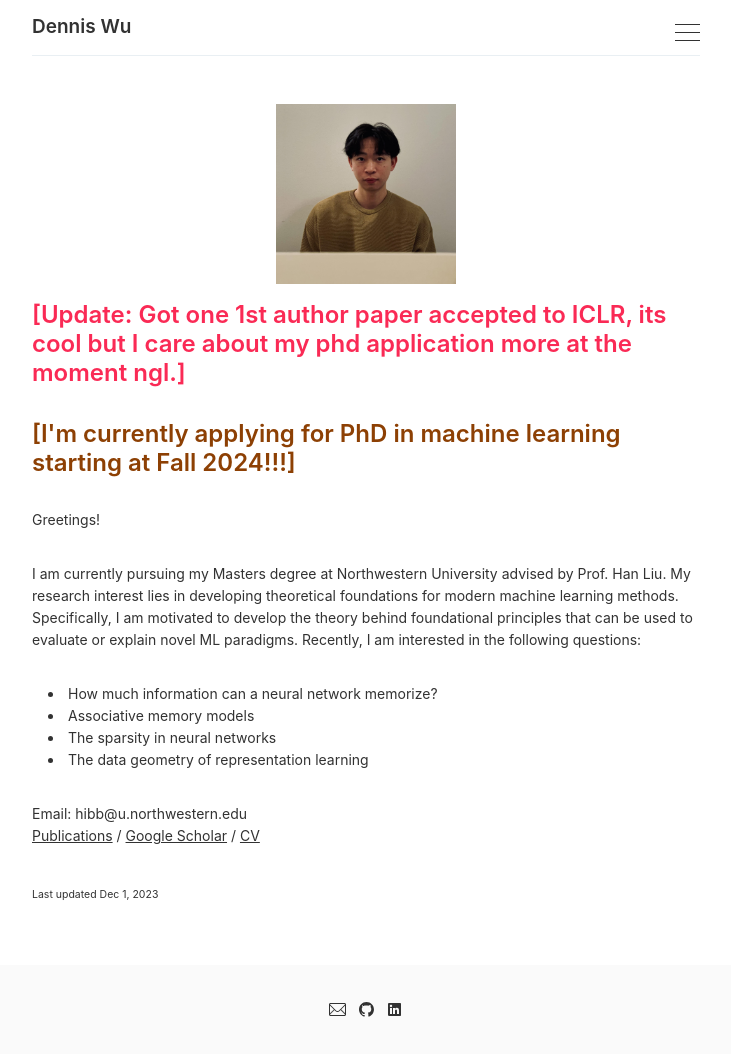
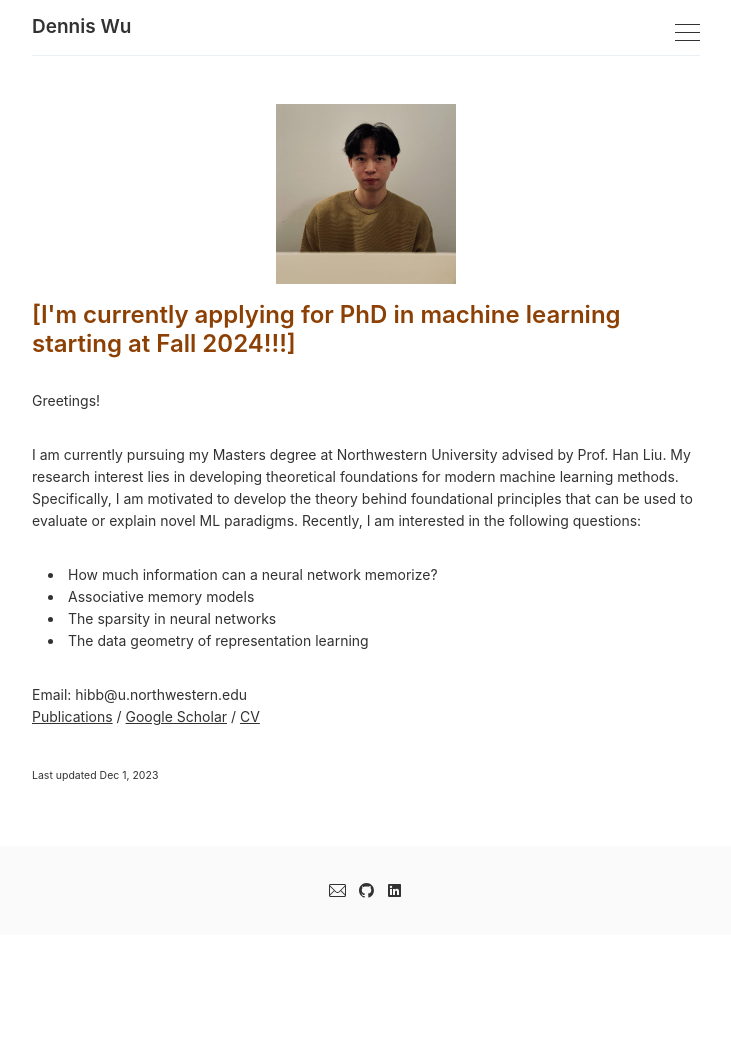
Before and after one commit to Hibb-bb/Hibb-bb.github.io, a Jekyll site: the page built from _pages/about.md, in a window 1280 px wide. Shown: the whole page, without its empty margins (274-1005 px from the left). Built offline with Jekyll 4.4.1, drawn with Linux system fonts in a browser that asks for light colours; after the commit the page ends 935 px from its top, so only the background shows below that.

Commit message:
Update about.md

```diff
--- a/_pages/about.md
+++ b/_pages/about.md
@@ -4,8 +4,6 @@ navigation: About
 title: " "
 image: '/images/dennis.JPG'
 ---
-
-<h3> <span style="color:#FA2A55">[Update: Got one 1st author paper accepted to ICLR, its cool but I care about my phd application more at the moment ngl.]</span></h3>
 
 <h3> <span style="color:#8D4004">[I'm currently applying for PhD in machine learning starting at Fall 2024!!!]</span></h3>
 Greetings!
@@ -22,7 +20,6 @@ Recently, I am interested in the following questions:
 </ul>
 
 
-
 Email: hibb@u.northwestern.edu \
 [Publications](https://hibb-bb.github.io/publications.html) / [Google Scholar](https://scholar.google.com/citations?user=rmm9zw0AAAAJ&hl=en&oi=sra)
 / [CV](https://hibb-bb.github.io/data/Dennis_CV_for_PhD.pdf)
```
